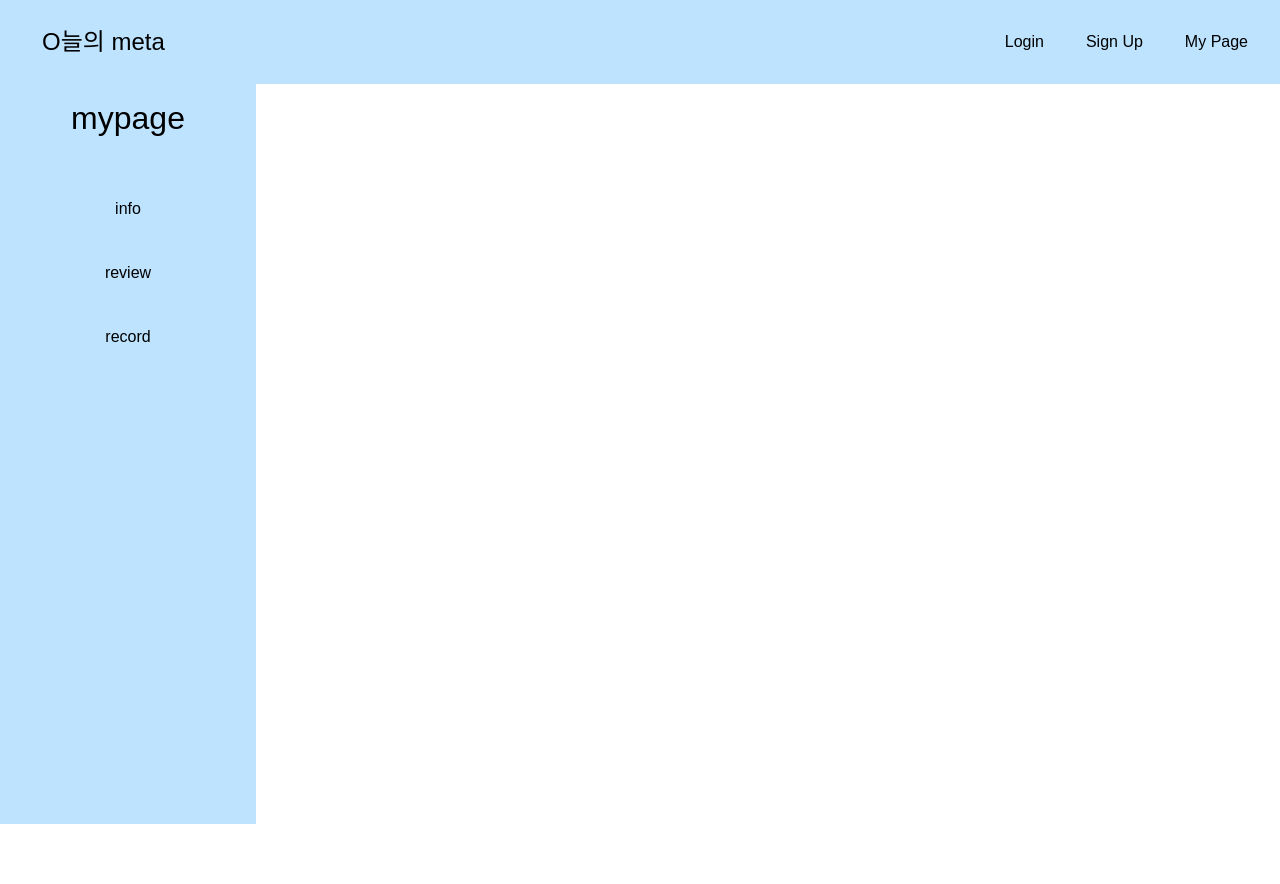
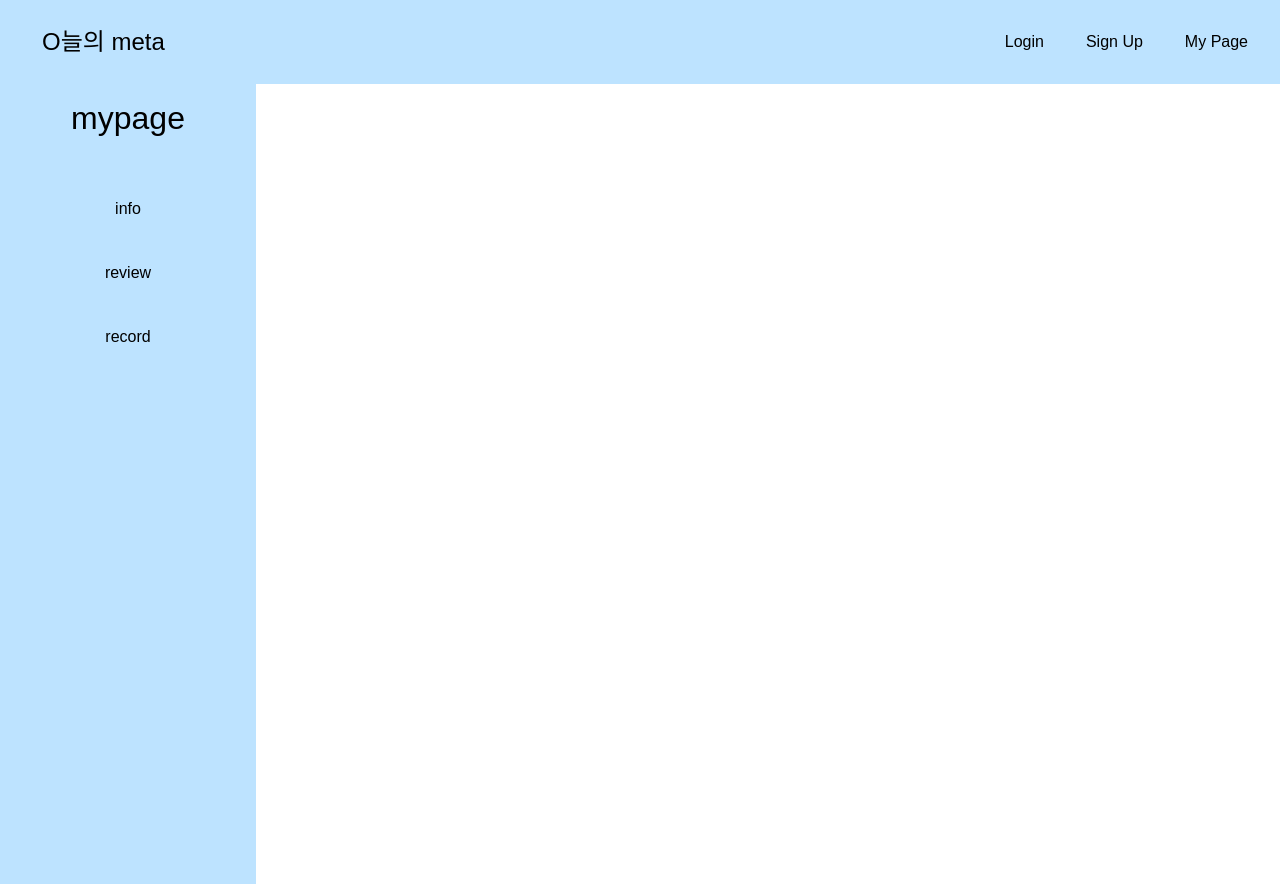
Before and after one commit to jaeuk-oh/akiaka-front, a React (Create React App) app: page /mypage in a window 1280 px wide. Built offline with nearby package versions, Linux system fonts and the light colour scheme.

Commit message:
마이페이지 화면 높이, 너비 조정

```diff
--- a/src/styles/MyPage.css
+++ b/src/styles/MyPage.css
@@ -2,8 +2,8 @@
 
 .mypage-body {
   display: flex;
-  height: calc(100vh - 60px); /* Adjust this value based on the height of your Navbar */
-  width: 100vw; /* 전체 너비를 차지하도록 설정 */
+  height: 100%; /* Adjust this value based on the height of your Navbar */
+  width: 100%; /* 전체 너비를 차지하도록 설정 */
   margin: 0;
   padding: 0;
   overflow: hidden;
```
